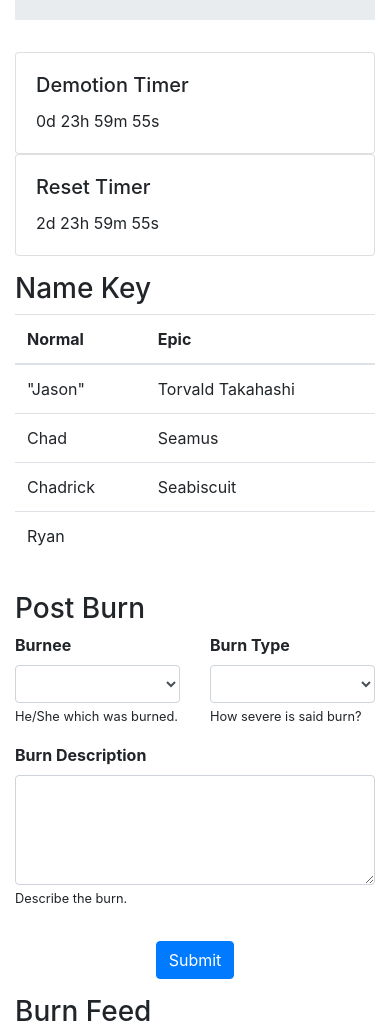
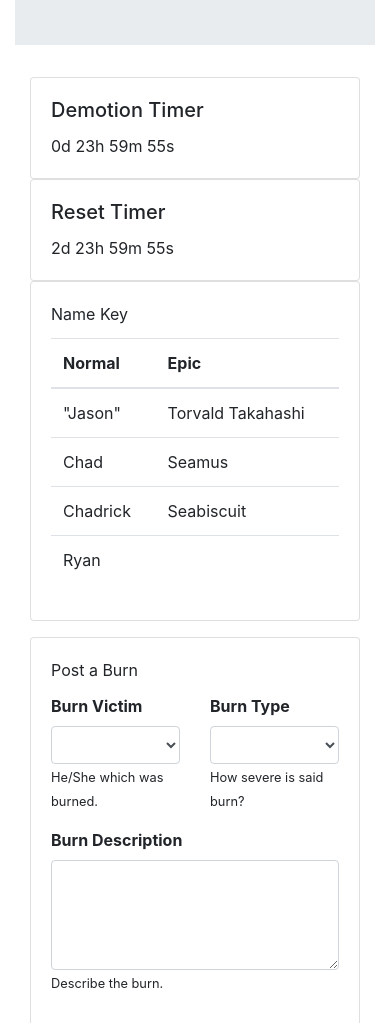
Before and after one commit to groogiam/project-chadrick, a plain HTML site: page index.html in a window 390 px wide. Shown: the part 176-1199 px from the top of the page. Drawn offline with nearby package versions, Linux system fonts and the light colour scheme; no server answers.

Commit message:
Add files via upload
First pass at styling. Still need to change colors, polish, and add styling for mobile and burn feed.

```diff
--- /dev/null
+++ b/app.css
@@ -0,0 +1,117 @@
+body {
+    margin: 25px;
+	font-family: 'Lato', sans-serif;
+}
+
+h1, h2, h3, h4, h5, h6, .card-title {
+	font-family: 'Roboto', sans-serif;
+}
+
+.form-group > label {
+    font-weight: bold;
+}
+
+#divLoading {
+    position:fixed; width: 100%;
+    background-color: LightBlue;
+    text-align: center;
+	left: 0;
+}
+
+#currentName {
+	text-align: center;
+	margin: 3rem 0rem;
+	border-radius: 1rem;
+}
+
+	h1 {
+		font-size: 3rem;
+	}
+
+	.lead {
+		font-style: italic;
+	}
+
+.col, .col-sm {
+	padding-left: 0;
+	padding-right: 0;
+}
+
+.col {
+	max-width: 48%;
+	display: inline-block;
+}
+
+.card {
+	margin-bottom: 15px;
+	width: 100%;
+}
+	.card-title {
+		font-size: 1.5rem;
+	}
+
+.timer {
+	width: 48%;
+	margin: 0 1%;
+    float: left;
+	display: inline-block;
+}
+
+.nameKey {
+	width: 98%;
+	margin: 0 1%;
+	display: inline-block;
+}
+
+#nameKey {
+	max-width: 100%;
+	display: inline-block;
+	float: left;
+}
+
+	.table {
+		margin-bottom: 0;
+	}
+		.table td, .table th {
+			padding: .6rem;
+		}
+		.table th {
+			font-family: 'Roboto', sans-serif;
+		}
+		.table td {
+			width: 50%;
+		}
+
+#postBurn {
+	max-width: 49%;
+	display: inline-block;
+	float: right;
+}
+	.divPostBurn .row {
+		margin-right: 0;
+		margin-left: 0;
+		width: 100%;
+	}
+		.burn-col {
+			margin-left: 4%;
+		}
+		select#ddlBurnee, select#ddlBurnType {
+			height: 40px;
+			width: 98%;
+		}
+	.burn-desc-col {
+		max-width: 100%;
+	}
+		textarea {
+			resize: none;
+			height: 82px;
+		}
+
+	.form-group small {
+		font-style: italic;
+	}
+
+.divBurnFeed {
+	width: 100%;
+	clear: both;
+}
--- a/index.html
+++ b/index.html
@@ -6,9 +6,12 @@
     <meta charset="utf-8">
     <meta name="viewport" content="width=device-width, initial-scale=1, shrink-to-fit=no">
 
-    <link rel="stylesheet" href="css/app.css" type="text/css" />
     <!-- Bootstrap CSS -->
     <link rel="stylesheet" href="https://maxcdn.bootstrapcdn.com/bootstrap/4.0.0/css/bootstrap.min.css" integrity="sha384-Gn5384xqQ1aoWXA+058RXPxPg6fy4IWvTNh0E263XmFcJlSAwiGgFAW/dAiS6JXm" crossorigin="anonymous">
+
+   	<link href="https://fonts.googleapis.com/css?family=Lato|Roboto:700" rel="stylesheet">
+    <link rel="stylesheet" href="css/app.css" type="text/css" />
+
 
     <title>Project Chadrick</title>
 </head>
@@ -22,8 +25,8 @@
         <p class="lead">The current name of our most favorite employee.</p>
     </div>
 
-    <div class="row mb-3">
-        <div class="col-sm">
+    <div class="col mb-3">
+        <div class="timer">
             <div class="card">
                 <div class="card-body">
                     <h5 class="card-title">Demotion Timer</h5>
@@ -31,7 +34,7 @@
                 </div>
             </div>
         </div>
-        <div class="col-sm">
+        <div class="timer">
             <div class="card">
                 <div class="card-body">
                     <h5 class="card-title">Reset Timer</h5>
@@ -39,12 +42,10 @@
                 </div>
             </div>
         </div>
-    </div>
-
-    <div class="row mb-3">
-        <div class="col">
-
-            <h3>Name Key</h3>
+        <div class="nameKey">
+			<div class="card">
+                <div class="card-body">
+					<p class="card-title">Name Key</p>
 
 					<table class="table">
 						<thead>
@@ -74,29 +75,36 @@
 					</table>
 				</div>
 			</div>
+		</div>
+    </div>
 
+    <div id="postBurn" class="col mb-3">
+		<div class="card">
+			<div class="card-body">
     			<div class="divPostBurn mb-3" ng-form="postBurnForm">
-        <h3>Post Burn</h3>
+					<p class="card-title">Post a Burn</p>
 					<div class="row">
 						<div class="col">
 							<div class="form-group">
-                    <label for="ddlBurnee">Burnee</label>
+								<label for="ddlBurnee">Burn Victim</label>
 								<select class="form-control" id="ddlBurnee" ng-model="addBurnData.Burnee" ng-model-options="{ updateOn: 'blur' }" required>
+									<option>Alison</option>
+									<option>Clayton</option>
+									<option>Connor</option>
+									<option>DJ</option>
+									<option>Greg</option>
 									<option>Harry</option>
 									<option>Jason</option>
-                        <option>DJ</option>
-                        <option>Greg</option>
+									<option>Jeremy</option>
 									<option>John</option>
-                        <option>Alison</option>
-                        <option>Connor</option>
-                        <option>Clayton</option>
+									<option>Josh</option>
 									<option>Matt</option>
-                        <option>Jeremy</option>
+									<option>Richard</option>
 								</select>
 								<small>He/She which was burned.</small>
 							</div>
 						</div>
-            <div class="col">
+						<div class="col burn-col">
 							<div class="form-group">
 								<label for="ddlBurnType">Burn Type</label>
 								<select class="form-control" id="ddlBurnType" ng-model="addBurnData.BurnType" ng-model-options="{ updateOn: 'blur' }" required>
@@ -109,7 +117,7 @@
 					</div>
 
 					<div class="row">
-            <div class="col">
+						<div class="col burn-desc-col">
 							<div class="form-group">
 								<label for="txtBurn">Burn Description</label>
 								<textarea rows="4" class="form-control" id="txtBurn" required maxLength="5000" ng-model="addBurnData.Description" ng-model-options="{ updateOn: 'blur' }"></textarea>
@@ -121,7 +129,9 @@
 					<div class="d-flex justify-content-center mt-3">
 						<button class="btn btn-primary float-right" ng-click="postBurn($event)" ng-disabled="!postBurnForm.$valid && !loading">Submit</button>
 					</div>
-
+				</div>
+		   </div>
+		</div>
 	</div>
 
     <div class="divBurnFeed">
```
Lines whose indentation alone changed are shown as unchanged.
